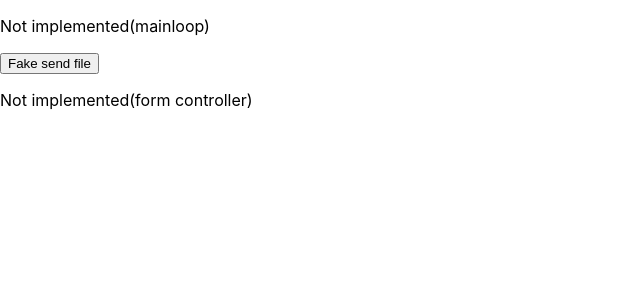
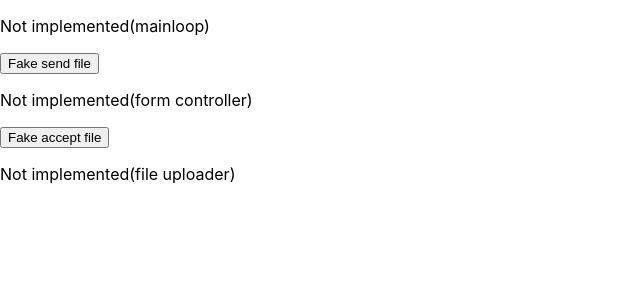
Before and after one commit to Konrad-Jalowy/reactlearnhelpers, a React (Create React App) app in the folder show-words/: page / in a window 1280 px wide. Shown: the top 300 px of the page, without its empty margins (0-640 px from the left). Built offline with nearby package versions, Linux system fonts and the light colour scheme.

Commit message:
were getting somewhere

```diff
--- a/show-words/src/components/FormController.js
+++ b/show-words/src/components/FormController.js
@@ -1,5 +1,6 @@
 import { useState } from "react";
-
+import { FileUploader } from "./FileUploader";
+import { SetupForm } from "./SetupForm";
 function FormController(){
     const [formMode, setFormMode] = useState('notAccepted');
     const [title, setTitle] = useState('');
@@ -14,6 +15,9 @@ function FormController(){
     return (
         <>
         <p>Not implemented(form controller)</p>
+        <button onClick={() => setFormMode('accepted')}>Fake accept file</button>
+        {formMode === "notAccepted" && <FileUploader/>}
+        {formMode === 'accepted' && <SetupForm/> }
         </>
     );
 };
```
